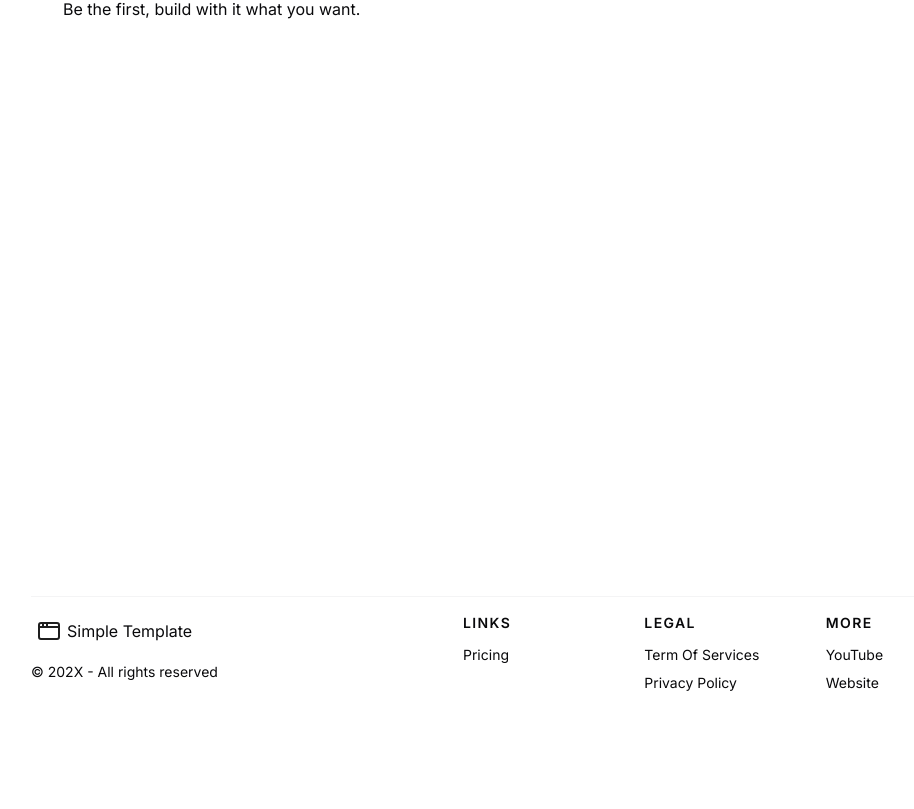
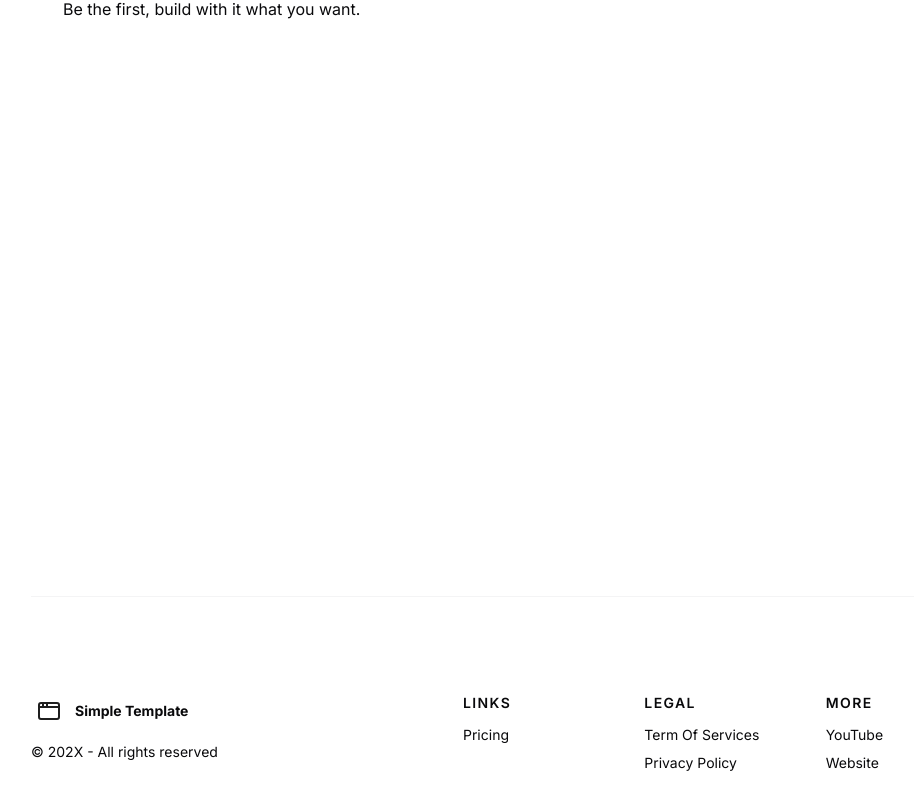
Before and after one commit to TobiasGleiter/nextjs-template, a Next.js app: page / in a window 1280 px wide. Shown: the part 464-1273 px from the top of the page, without its empty margins (129-1043 px from the left). Before the commit the page ends 1197 px from the top, so only its background shows below. Built offline with nearby package versions, Linux system fonts and the light colour scheme.

Commit message:
refactor: footer

```diff
--- a/src/components/navigation/footer-navigation.tsx
+++ b/src/components/navigation/footer-navigation.tsx
@@ -4,13 +4,13 @@ import Logo from '../image/logo/logo';
 
 export default function FooterNavigation() {
   return (
-    <footer className="flex flex-col gap-4 my-8 mt-48">
-      <div className="w-full bg-muted h-[1px]" />
+    <footer className="flex flex-col mt-48">
+      <div className="w-full bg-muted h-[1px] mb-24" />
       <div className="flex lg:items-start md:flex-row md:flex-nowrap flex-wrap flex-col">
         <div className="w-80 max-w-full flex-shrink-0 md:mx-0 mx-auto text-center md:text-left">
-          <div className="flex items-center">
+          <div className="flex gap-2 justify-center md:justify-start items-center">
             <Logo />
-            <span>{CompanyName}</span>
+            <span className="font-bold text-sm">{CompanyName}</span>
           </div>
           <p className="mt-3 text-sm text-base-content/80 leading-relaxed">
             © 202X - All rights reserved
```
